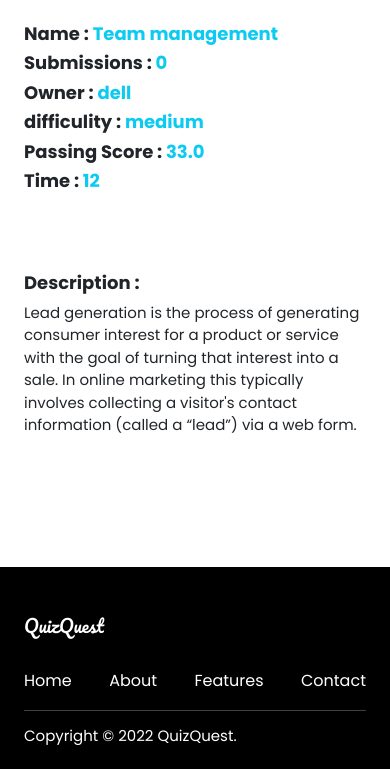
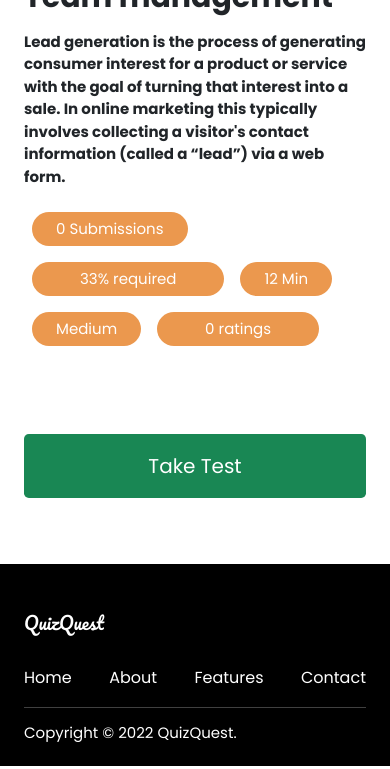
Before and after one commit to mutant46/QuizQuest, a Django app: a page that uses quiz/templates/quiz/quiz_detail.html in a window 390 px wide. Shown: the part 574-1343 px from the top of the page. Run offline with Django 4.2, Linux system fonts and the light colour scheme; a user stored in the database is signed in; data comes from the database, SQL or seed files in the repository; some libraries are stand-ins or nearby versions.

Commit message:
Detail page updated

```diff
--- a/quiz/templates/quiz/quiz_detail.html
+++ b/quiz/templates/quiz/quiz_detail.html
@@ -1,41 +1,58 @@
 {% extends 'base.html' %}
-
-
+{% load static %}
 {% block content %}
 
 
 
-<div class="container-fluid px-4 px-lg-5 py-5 min-height">
-    <div class="row pb-5">
-        <div class="col-sm-12 mb-5 d-flex justify-content-between">
-            <h2>Quiz Detail</h2>
-            <div class="">
-                {% if quiz.user == request.user %}
-                <a href="{% url 'quiz:edit_quiz' quiz.pk quiz.slug %}" class="btn btn-lg btn-primary">Edit Quiz Details</a>
-                <a href="{% url 'quiz:add_question' quiz.pk quiz.slug %}" class="btn btn-lg btn-primary ms-3">Edit Questions</a>
+<div class="container-fluid px-4 px-lg-5 py-4">
+    <div class="row my-4">
+        <div class="col-6 d-flex align-items-center">
+            {% if not quiz.user.image %}
+            <img src="{% static 'images/avatar.png' %}" alt="" width="60px">
+            {% else %}
+            <img src="{{ quiz.user.image.url }}" alt="" width="40px">
             {% endif %}
+            <span class="ms-3 fw-bold fs-3">{{ quiz.user.username | title }}</span>
+        </div>
+        <div class="col-6 d-flex align-items-center justify-content-end">
+            {% if quiz.user == request.user %}
+                <a href="{% url 'quiz:edit_quiz' quiz.pk quiz.slug %}" title="edit quiz" class="bg-warning p-3 rounded-circle me-3">
+                    <i class="fa-solid text-white fa-marker fs-6"></i>
+                </a>
+                {% if quiz.status == "private" %}
+                    <span id="quiz_url" data-value="http://{{request.META.HTTP_HOST}}{% url 'quiz:quiz_detail' quiz.pk quiz.slug %}?pwd={{quiz.password}}" title="copy quiz url" class="bg-warning p-3 rounded-circle">
+                        <i class="fa-solid fa-copy text-white fs-6"></i>
+                    <span>
+                {% elif quiz.status == "public" %}
+                <span id="quiz_url" data-value="http://{{ request.META.HTTP_HOST }}{% url 'quiz:quiz_detail' quiz.pk quiz.slug %}" title="copy quiz url" class="bg-warning p-3 rounded-circle">
+                    <i class="fa-solid fa-copy text-white fs-6"></i>
+                <span>
+                {% endif %}
+            {% endif %}
+        </div>
+    </div>
+    <div class="row gap-2 gap-md-0">
+        <div class="col-md-6">
+            <img src="{{ quiz.image.url }}" alt="" width="100%" height="100%">
+        </div>
+        <div class="col-sm-12 col-md-6 py-4 d-flex flex-column justify-content-center">
+            <h2 class="py-2">{{ quiz.name }}</h2>
+            <p class="fw-bold">{{ quiz.desc }}</p>
+            <div class="quiz-contents d-flex flex-wrap text-white">
+                <span class="px-4 py-2  m-2 rounded-pill">{{ quiz.papularity }} Submissions</span>
+                <span class="px-5 py-2  m-2 rounded-pill">{{ quiz.percentage | floatformat}}% required</span>
+                <span class="px-4 py-2  m-2 rounded-pill">{{ quiz.time }} Min</span>
+                <span class="px-4 py-2  m-2 rounded-pill">{{ quiz.difficulity | title }}</span>
+                <span class="px-5 py-2  m-2 rounded-pill">{{ quiz.ratings}} ratings</span>
             </div>
         </div>
-        <div class="col-sm-12 col-md-6">
-            <img src="{{ quiz.image.url }}" alt="" width="100%" height="100%">
-        </div>
-        <div class="col-sm-12 col-md-6 d-flex flex-column justify-content-around py-4">
-            <h4>Name        : <span class="text-info">{{ quiz.name }}</span></h4>
-            <h4>Submissions : <span class="text-info">{{ quiz.papularity }}</span></h4>
-            <h4>Owner : <span class="text-info">{{ quiz.user.username }}</span></h4>
-            <h4>difficulity : <span class="text-info">{{ quiz.difficulity }}</span></h4>
-            <h4>Passing Score : <span class="text-info">{{ quiz.percentage }}</span></h4>
-            <h4>Time : <span class="text-info">{{ quiz.time }}</span></h4>
-        </div>
-        <div class="col-sm-12  mt-5">
-            <h4>Description :</h4>
-            <p>{{ quiz.desc }}</p>
+        <div class="col-12 mt-5 mb-4">
+            {% if not quiz.user != request.user %}
+                <a href="{% url 'quiz:test-quiz-page' quiz.pk quiz.slug %}" class="btn btn-lg py-3 bg-success d-block text-white">Take Test</a>
+            {% endif %}
         </div>
     </div>
 
-    {% if not quiz.user == request.user %}
-    <a href="{% url 'quiz:test-quiz-page' quiz.pk quiz.slug %}" class="btn btn-lg btn-primary">Take Test</a>
-{% endif %}
 </div>
 
 {% endblock content %}
--- a/static/css/style.css
+++ b/static/css/style.css
@@ -430,6 +430,13 @@ a.text-light:hover {
   font-weight: normal;
 }
 
+/* Info : Quiz Detail page */
+
+
+.quiz-contents span {
+  background-color : #EB984E
+}
+
 
 @media (max-width: 1100px) {
   .popular {
--- a/static/js/script.js
+++ b/static/js/script.js
@@ -48,4 +48,10 @@ $(document).ready(function () {
       $("body").removeClass("overflow-hidden");
     }
   });
+
+  $("#quiz_url").click(() => {
+    // $("#quiz_url").attr('data-value').select();
+    console.log($("#quiz_url").attr('data-value'));
+    navigator.clipboard.writeText($("#quiz_url").attr('data-value'));
+  })
 });
```
Also changed, not shown: media/root/Astronomy.jpg (added), static/images/avatar.png (added).
